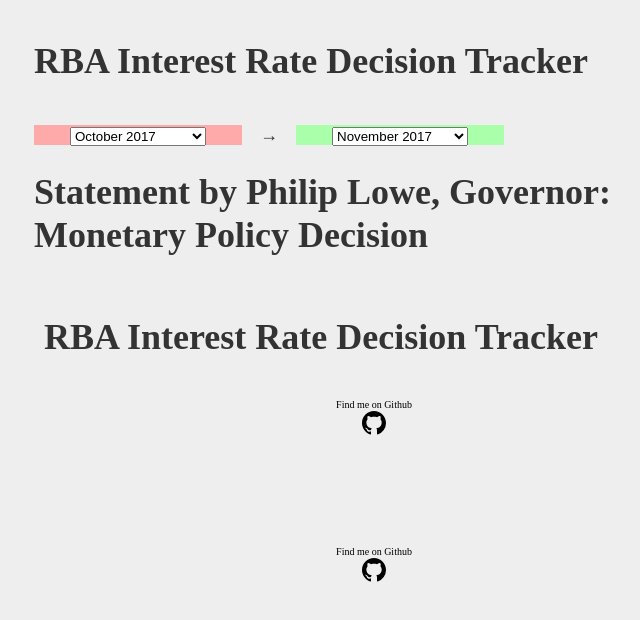
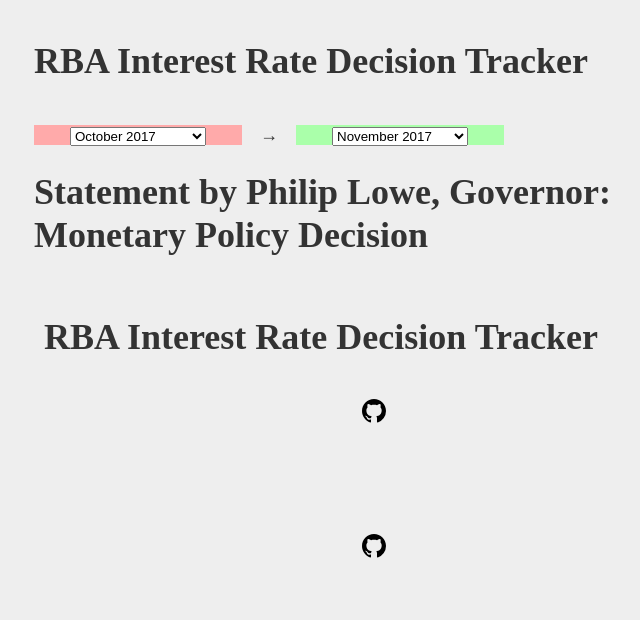
Before and after one commit to Alastairm/rbatracker, a React app: page index.html in a window 1280 px wide. Shown: the whole page, without its empty margins (266-906 px from the left). Built offline with nearby package versions, Linux system fonts and the light colour scheme; files whose address does not match are found by name.

Commit message:
Create index.html

```diff
--- a/index.html
+++ b/index.html
@@ -13,7 +13,6 @@
     &nbsp;&nbsp;
   </body>
   <footer>
-    Find me on Github
     <div class=footer-octicon>
       <a href="https://github.com/Alastairm/rbatracker" aria-label="Homepage" class="footer-octicon" title="GitHub">
         <svg aria-hidden="true" class="octicon octicon-mark-github" height="24" version="1.1" viewBox="0 0 16 16" width="24"><path fill-rule="evenodd" d="M8 0C3.58 0 0 3.58 0 8c0 3.54 2.29 6.53 5.47 7.59.4.07.55-.17.55-.38 0-.19-.01-.82-.01-1.49-2.01.37-2.53-.49-2.69-.94-.09-.23-.48-.94-.82-1.13-.28-.15-.68-.52-.01-.53.63-.01 1.08.58 1.23.82.72 1.21 1.87.87 2.33.66.07-.52.28-.87.51-1.07-1.78-.2-3.64-.89-3.64-3.95 0-.87.31-1.59.82-2.15-.08-.2-.36-1.02.08-2.12 0 0 .67-.21 2.2.82.64-.18 1.32-.27 2-.27.68 0 1.36.09 2 .27 1.53-1.04 2.2-.82 2.2-.82.44 1.1.16 1.92.08 2.12.51.56.82 1.27.82 2.15 0 3.07-1.87 3.75-3.65 3.95.29.25.54.73.54 1.48 0 1.07-.01 1.93-.01 2.2 0 .21.15.46.55.38A8.013 8.013 0 0 0 16 8c0-4.42-3.58-8-8-8z"></path></svg>
```
